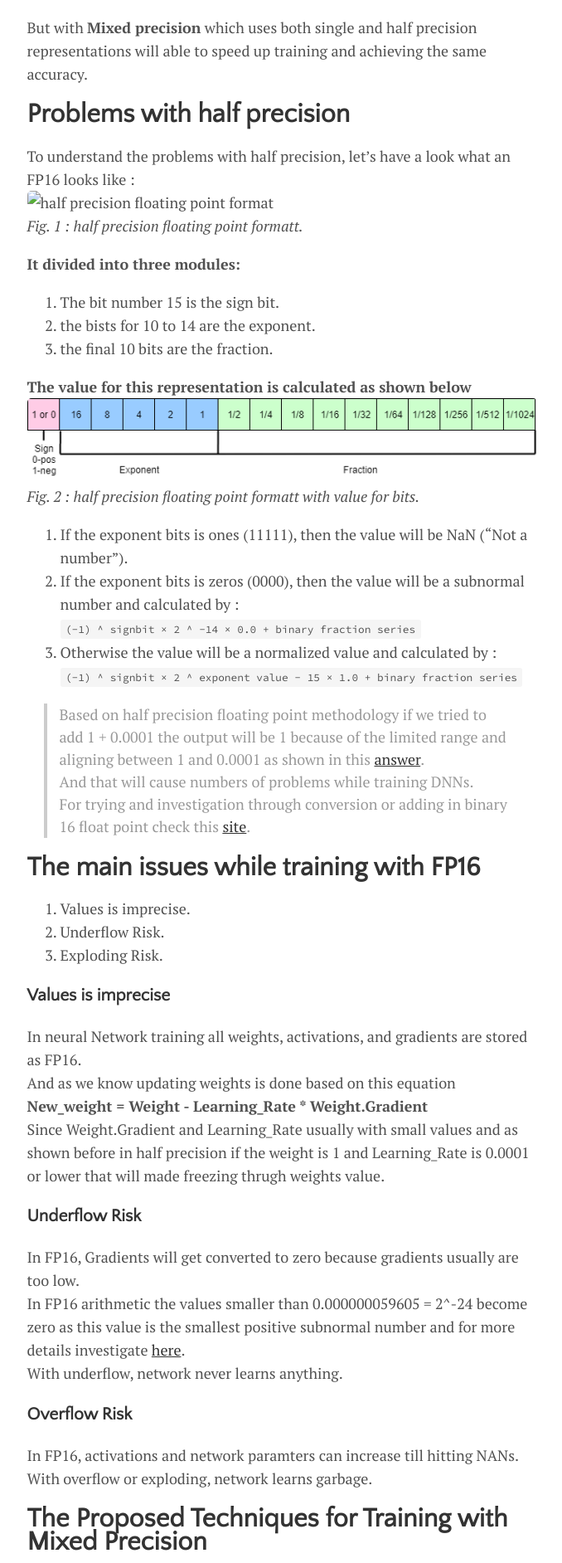
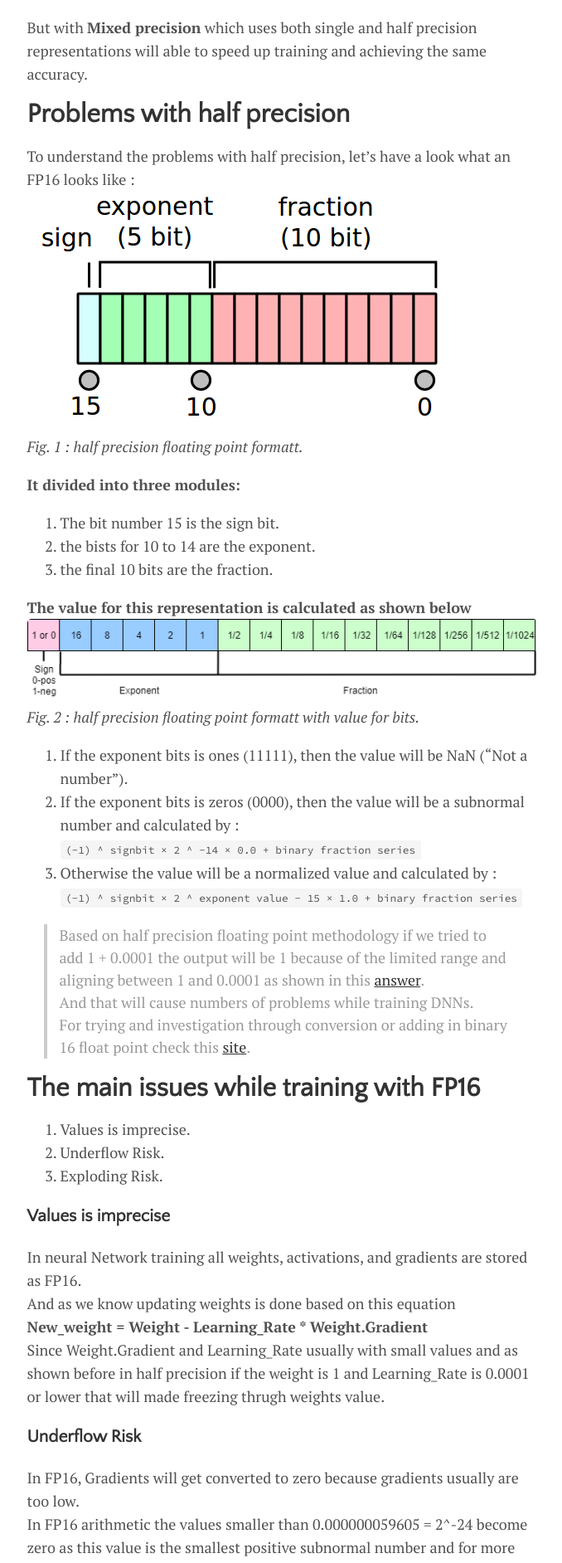
Before and after one commit to IslamMohamedMosaad/IslamMohamedMosaad.github.io, a Jekyll site: the page built from _posts/2020-05-28-Mixed-Precision-Training.md, in a window 1280 px wide. Shown: the part 872-2756 px from the top of the page at 83% size, without its empty margins (300-978 px from the left). Built offline with Jekyll 4.4.1, drawn with Linux system fonts in a browser that asks for light colours.

Commit message:
Update 2020-05-28-Mixed-Precision-Training.md

```diff
--- a/_posts/2020-05-28-Mixed-Precision-Training.md
+++ b/_posts/2020-05-28-Mixed-Precision-Training.md
@@ -23,7 +23,7 @@ But with **Mixed precision** which uses both single and half precision represent
 
 # Problems with half precision
 To understand the problems with half precision, let’s have a look what an FP16 looks like :
-![half precision floating point format](assets/img/floating-point-arithmetic-half-precision.jpg)
+![half precision floating point format]({{'assets/img/floating-point-arithmetic-half-precision.jpg' | relative_url }})
 *Fig. 1 : half precision floating point formatt.*
 
 **It divided into three modules:**
@@ -33,7 +33,7 @@ To understand the problems with half precision, let’s have a look what an FP16
 
 
 **The value for this representation is calculated as shown below**
-![half precision floating point format  with value for bits]({{'../assets/img/1*2SF0OFMsC606KSDaVtBAdg.png' | relative_url }})
+![half precision floating point format  with value for bits]({{'assets/img/1*2SF0OFMsC606KSDaVtBAdg.png' | relative_url }})
 *Fig. 2 : half precision floating point formatt with value for bits.*
 
 1. If the exponent bits is ones (11111), then the value will be NaN ("Not a number").
```
